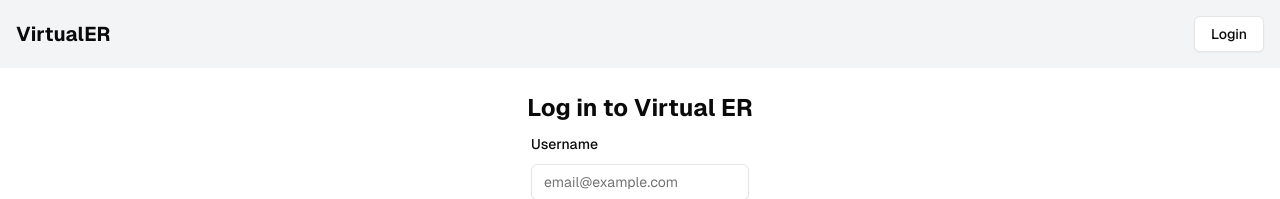
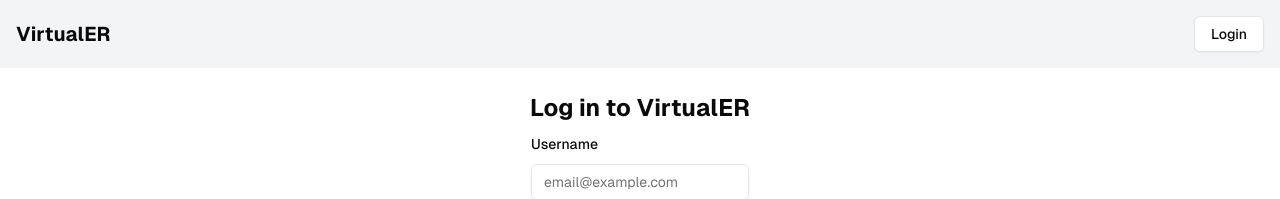
Before and after one commit to SENG-350-2024-fall/Group2, a Next.js app in the folder virtual-er/: page /login in a window 1280 px wide. Shown: the top 199 px of the page. Built offline with nearby package versions, Linux system fonts and the light colour scheme.

Commit message:
branding

```diff
--- a/virtual-er/src/app/login/page.tsx
+++ b/virtual-er/src/app/login/page.tsx
@@ -8,7 +8,7 @@ export default function Page() {
             <div className="grid gap-y-2 mt-6">
                 <div className="m-auto font-bold">
                     <h1 className="text-2xl">
-                        Log in to Virtual ER
+                        Log in to VirtualER
                     </h1>
                 </div>
                 <LoginForm />
```
